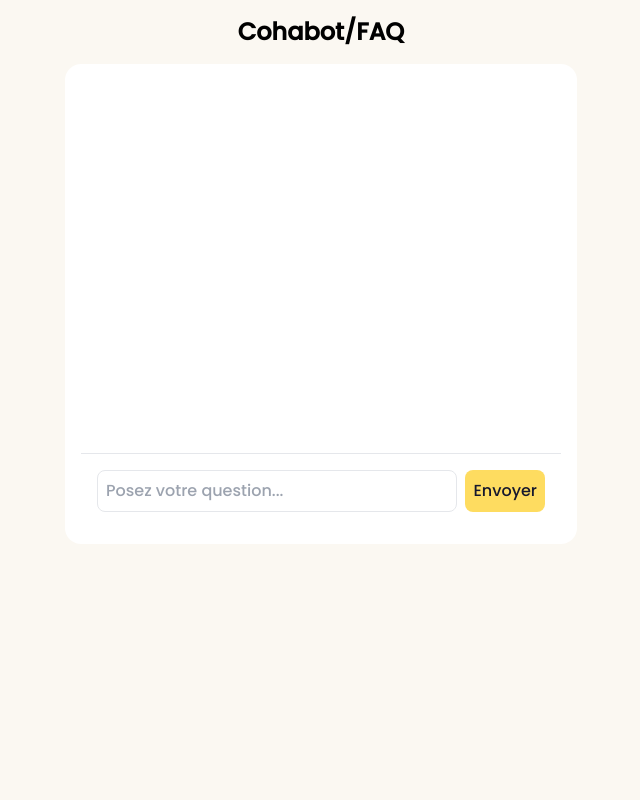
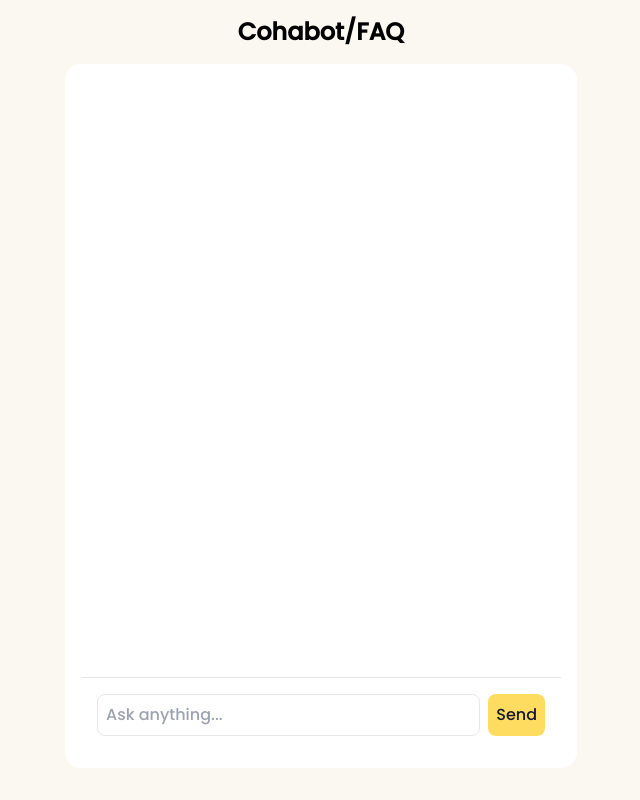
Before and after one commit to Hydrocarbure-H/-cohabs-internship-test, a React (Create React App) app in the folder cohabot-frontend/: page / in a window 1280 px wide. Shown: the whole page, without its empty margins (319-959 px from the left). Built offline with nearby package versions, Linux system fonts and the light colour scheme.

Commit message:
feat(i18n): Update placeholder and button text in InputBox component

```diff
--- a/cohabot-frontend/src/components/InputBox.js
+++ b/cohabot-frontend/src/components/InputBox.js
@@ -42,10 +42,10 @@ function InputBox({onSend})
                 value={message}
                 onChange={(e) => setMessage(e.target.value)}
                 onKeyDown={handleKeyDown}
-                placeholder="Posez votre question..."
+                placeholder="Ask anything..."
             />
             <button onClick={handleSend} className="p-2 ml-2 bg-cohabyellow rounded-lg text-cohabblack">
-                Envoyer
+                Send
             </button>
         </div>
     );
--- a/cohabot-frontend/src/components/Window.js
+++ b/cohabot-frontend/src/components/Window.js
@@ -57,13 +57,13 @@ function Window()
 
     return (
         <div
-            className="flex flex-col min-h-[30rem] max-h-[calc(100vh-6rem)] p-4 border-0 rounded-2xl bg-white">
+            className="flex flex-col  h-[calc(100vh-6rem)] p-4 border-0 rounded-2xl bg-white">
             <div className="flex flex-col flex-grow overflow-y-auto">
                 {messages.map((msg, index) => (
                     <Message key={index} message={msg.text} isUser={msg.isUser}/>
                 ))}
                 {isLoading && (
-                    <div className="text-gray-500 text-md italic mt-2">Cohabot écrit...</div>
+                    <div className="text-gray-500 text-md italic mt-2">Cohabot is writing...</div>
                 )}
                 <div ref={messagesEndRef}/>
             </div>
```
